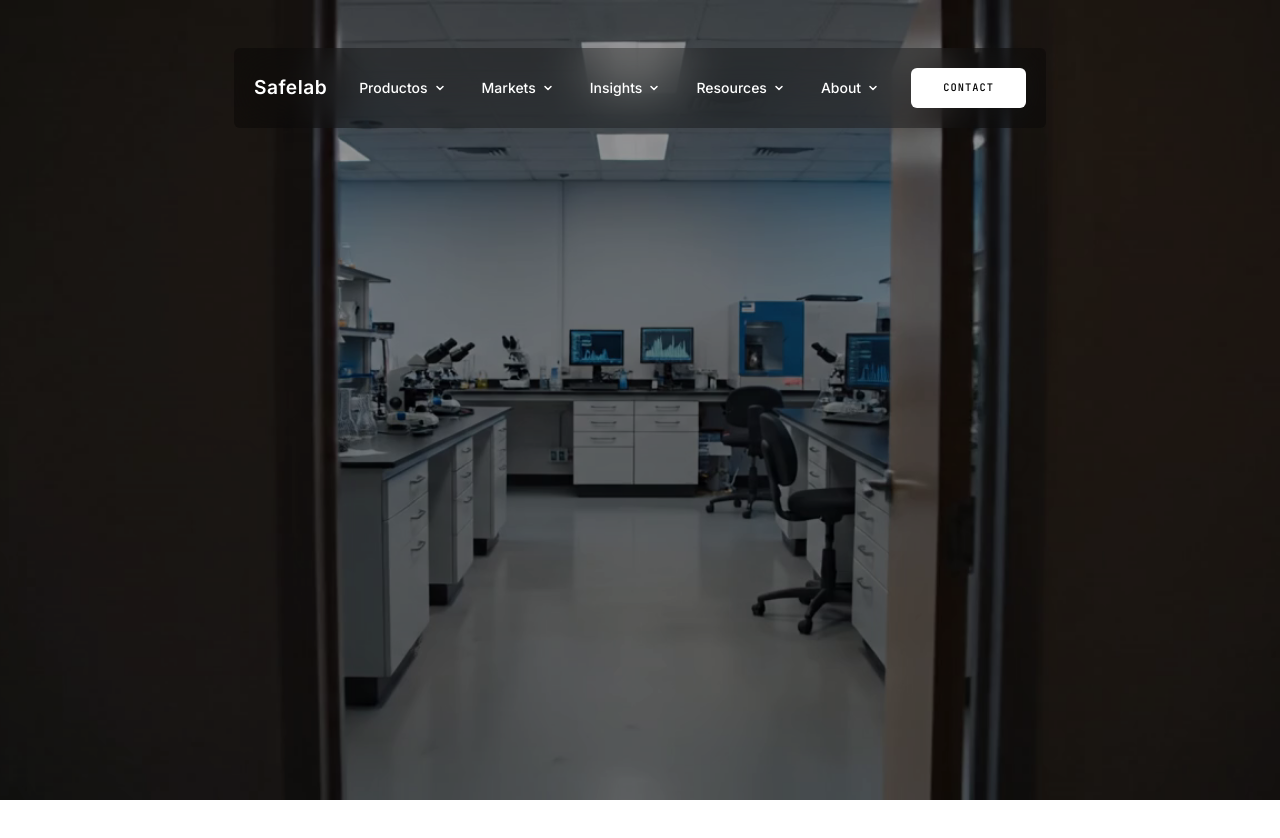
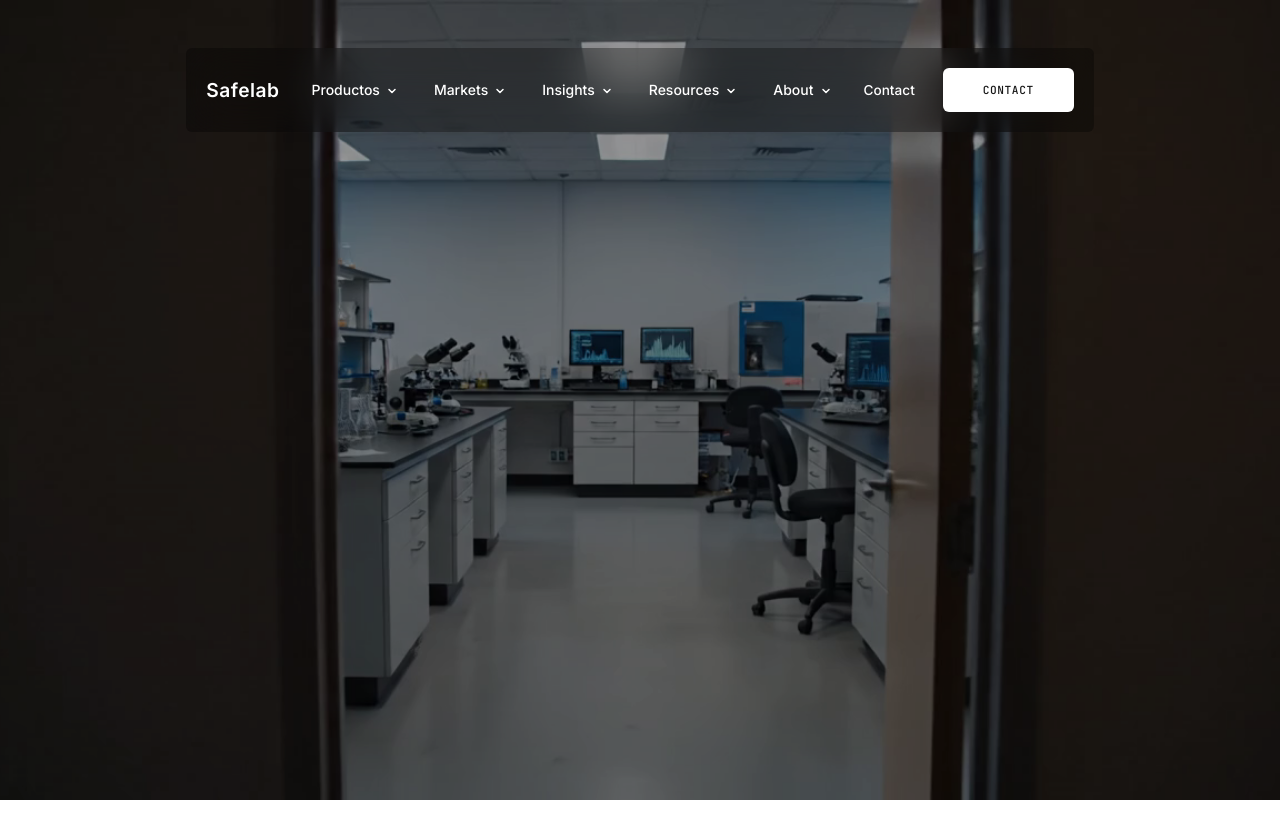
Before and after one commit to upc-pre-1ASI0729-11834-Especialistas/SafeLab, a Next.js app: page / in a window 1280 px wide. Shown: the top 838 px of the page. Built offline with nearby package versions, Linux system fonts and the light colour scheme.

Commit message:
fix(navbar): contact buton animation

```diff
--- a/package.json
+++ b/package.json
@@ -9,11 +9,15 @@
     "lint": "eslint"
   },
   "dependencies": {
+    "class-variance-authority": "^0.7.1",
+    "framer-motion": "^12.38.0",
     "gsap": "^3.14.2",
     "lenis": "^1.3.21",
     "next": "16.2.2",
     "react": "19.2.4",
-    "react-dom": "19.2.4"
+    "react-dom": "19.2.4",
+    "styled-components": "^6.3.12",
+    "tailwind-merge": "^3.5.0"
   },
   "devDependencies": {
     "@tailwindcss/postcss": "^4",
--- a/src/components/Contact.tsx
+++ b/src/components/Contact.tsx
@@ -1,6 +1,7 @@
 export default function Contact() {
     return (
         <div className=" flex flex-col font-inter  items-center bg-white text-black gap-30">
+            <div className="w-full bg-white h-[10vh]"></div>
             <h1 className="  text-[4.8rem] text-[#052424]">Contact Us</h1>
             <div className="flex gap-30">
                 <div className="text-[1.1rem] flex flex-col gap-6 ">
@@ -89,6 +90,7 @@
                         <option value="option2">Option 2</option>
                         <option value="option3">Option 3</option>
                     </select>
+                    <div className="w-full bg-white h-[10vh]"></div>
                 </div>
             </div>
         </div>
--- a/src/components/navbar/Navbar.tsx
+++ b/src/components/navbar/Navbar.tsx
@@ -1,5 +1,7 @@
 'use client'
 import NavItem from './Navitem'
+import SlideButton from '@/components/ui/Slidebutton'
+import UnderlineText from '@/components/ui/Underlinetext'
 
 export default function Navbar() {
     return (
@@ -15,10 +17,13 @@
                     <NavItem label="Insights" />
                     <NavItem label="Resources" />
                     <NavItem label="About" />
-
-                    <button className="flex bg-[#fff] text-[0.65rem] font-jetbrains tracking-widest text-black rounded-md px-8 py-3 gap-2">
-                        CONTACT
-                    </button>
+                    <span className="relative inline-block">
+                        Contact
+                        <span className="absolute left-0 bottom-0 h-[1px] w-full bg-[#abff02] scale-x-0 origin-right transition-transform duration-300 ease-in-out group-hover:scale-x-100 group-hover:origin-left" />
+                    </span>
+                    <SlideButton className="text-[0.7rem] uppercase font-jetbrains tracking-wider">
+                        <UnderlineText>Contact</UnderlineText>
+                    </SlideButton>
                 </div>
             </div>
         </nav>
--- /dev/null
+++ b/src/components/ui/Slidebutton.tsx
@@ -0,0 +1,33 @@
+export default function SlideButton({
+    children,
+    className = '',
+    ...props
+}: React.ButtonHTMLAttributes<HTMLButtonElement>) {
+    return (
+        <button
+            className={`
+        relative overflow-hidden inline-flex items-center justify-center
+        px-10 py-3.5 text-sm font-medium tracking-wide
+        rounded-md
+        text-neutral-900 bg-white
+        transition-all duration-400 ease-in-out
+
+        before:absolute before:bottom-0 before:left-0 before:w-full
+        before:h-0
+        before:bg-neutral-900
+        before:transition-all before:duration-400
+        before:opacity-0
+
+        hover:before:opacity-100
+        hover:before:h-full
+        hover:text-[#abff02]
+        hover:bg-transparent
+
+        active:scale-[0.98]
+        ${className}
+      `}
+            {...props}>
+            <span className="relative z-10">{children}</span>
+        </button>
+    )
+}
--- /dev/null
+++ b/src/components/ui/Underlinetext.tsx
@@ -0,0 +1,14 @@
+export default function UnderlineText({
+    children,
+    className = '',
+}: {
+    children: React.ReactNode
+    className?: string
+}) {
+    return (
+        <span className={`relative inline-block ${className}`}>
+            {children}
+            <span className="pointer-events-none absolute left-0 bottom-0 h-[1px] w-full bg-[#abff02] scale-x-0 origin-right transition-transform duration-300 ease-in-out group-hover:scale-x-100 group-hover:origin-left" />
+        </span>
+    )
+}
```
Also changed, not shown: 1 other file (tests, documents, lock files or other folders).
